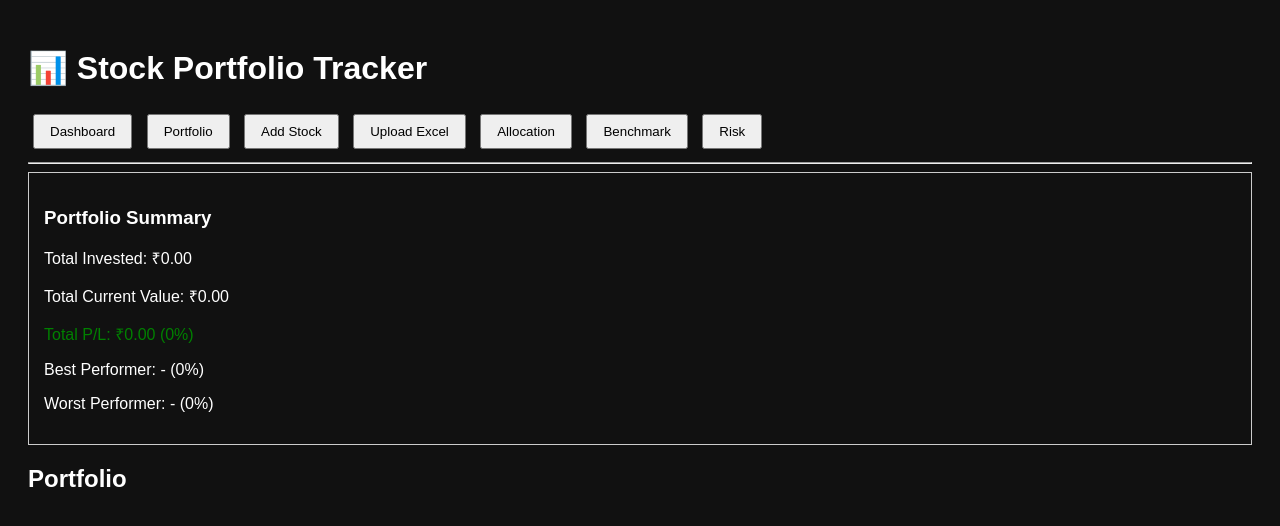
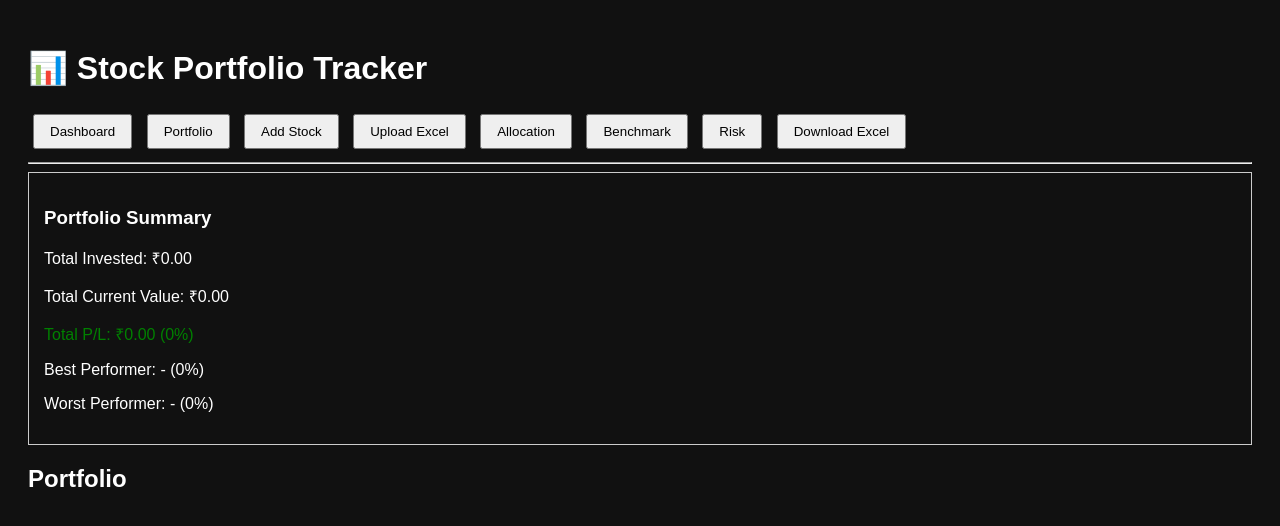
Before and after one commit to BARICM85/stock-portfolio-tracker, a plain HTML site: page index.html in a window 1280 px wide. Drawn offline with nearby package versions, Linux system fonts and the light colour scheme.

Commit message:
Update index.html

```diff
--- a/index.html
+++ b/index.html
@@ -18,6 +18,7 @@
         <button onclick="showAllocation()">Allocation</button>
         <button onclick="showBenchmark()">Benchmark</button>
         <button onclick="showRisk()">Risk</button>
+        <button onclick="downloadExcel()">Download Excel</button>
     </nav>
 
     <hr>
```
